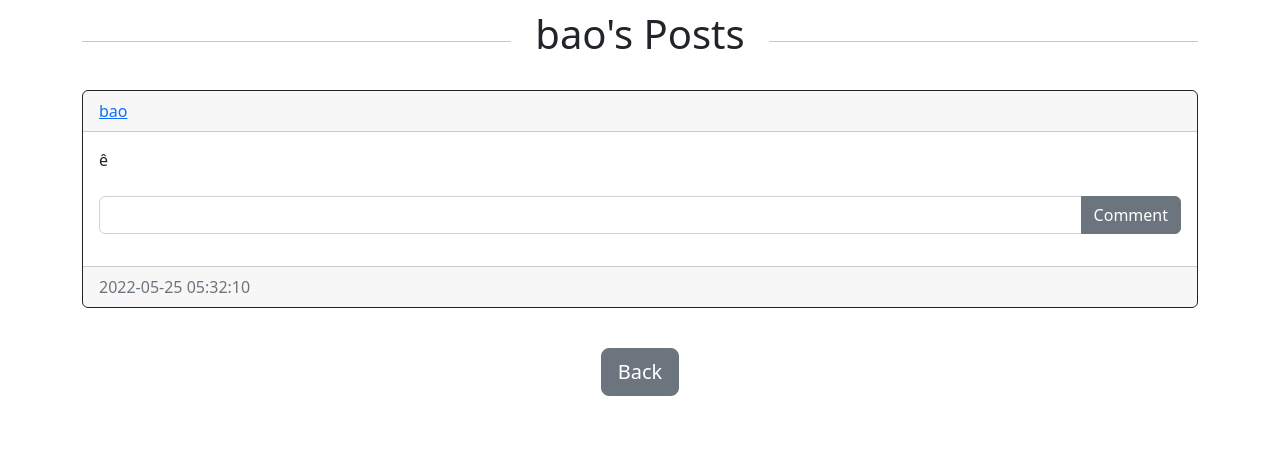
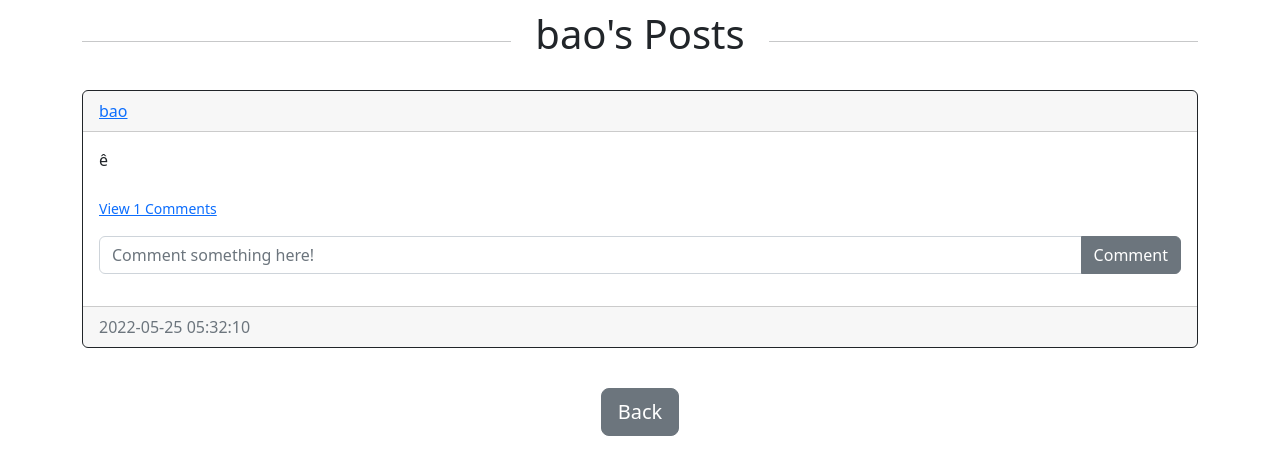
Before and after one commit to BaoNguyen25/Blog-app, a Flask app: a page that uses website/templates/posts_div.html in a window 1280 px wide. Shown: the part 56-531 px from the top of the page. Run offline with Flask 2, Linux system fonts and the light colour scheme; a user stored in the database is signed in; data comes from the database, SQL or seed files in the repository; both versions use the stored data as it was after the commit.

Commit message:
implement display and detele comments features

```diff
--- a/website/__init__.py
+++ b/website/__init__.py
@@ -18,7 +18,7 @@ def create_app():
     app.register_blueprint(views, url_prefix="/")
     app.register_blueprint(auth, url_prefix="/")
 
-    from .models import User, Post
+    from .models import User, Post, Comment
     create_database(app)
 
     login_manager = LoginManager()
--- a/website/templates/posts_div.html
+++ b/website/templates/posts_div.html
@@ -21,8 +21,41 @@
             <div class="card-body">
                 <div class="card-text">{{post.text}}</div>
                 </br>
+                <div class="collapse" id="comments-{{post.id}}">
+                    <div class="card">
+                        <div class="card-body" id="comments-expanded-{{post.id}}">
+                            {% for comment in post.comments %}
+                                <div class="d-flex justify-content-between align-items-center">
+                                    <div>
+                                        <a href="/posts/{{comment.user.username}}">{{comment.user.username}}</a>: {{comment.text}}
+                                    </div>
+                                    <div>
+                                        <small class="text-muted">{{comment.date_created}}</small>
+                                        {% if user.id == comment.author or user.id == post.author %}
+                                        <div class="btn-group">
+                                            <button type="button" class="btn btn-sm btn-secondary dropdown-toggle" data-bs-toggle="dropdown"></button>
+                                            <ul class="dropdown-menu dropdown-menu-lg-end">
+                                            <li><a class="dropdown-item" href="/delete-comment/{{comment.id}}">Delete</a></li>
+                                            </ul>
+                                        </div>
+                                        {% endif %}
+                                    </div>
+                                </div>
+                            {% endfor %}
+                        </div>
+                    </div>
+                </div>
+                <p class="card-text">
+                    {% if post.comments|length > 0 %}
+                        <a data-bs-toggle="collapse" href="#comments-{{post.id}}" role="button">
+                            <small>View {{post.comments|length}} Comments</small>
+                        </a>
+                    {% else %}
+                        <small class="text-muted">No Comments</small>
+                    {% endif %}
+                </p>
                 <form action="/create-comment/{{post.id}}" class="input-group mb-3" method="POST">
-                    <input type="text" name="text" id="text" class="form-control">
+                    <input type="text" name="text" id="text" class="form-control" placeholder="Comment something here!">
                     <button class="btn btn-secondary" type="submit">Comment</button>
                 </form>
             </div>
--- a/website/views.py
+++ b/website/views.py
@@ -75,3 +75,19 @@ def create_comment(post_id):
             flash('Comment created.', category='success')
 
     return redirect(url_for('views.home'))
+
+@views.route("delete-comment/<comment_id>")
+@login_required
+def delete_comment(comment_id):
+    cmt = Comment.query.filter_by(id=comment_id).first()
+
+    if not cmt:
+        flash('Comment does not exists!', category='error')
+    elif current_user.id != cmt.author and current_user.id != cmt.post.author:
+        flash('You do not permission to delete this comment!', category='error')
+    else:
+        db.session.delete(cmt)
+        db.session.commit()
+        flash('Comment deleted.', category='success')
+
+    return redirect(url_for('views.home'))
```
Also changed, not shown: website/auth.py (line endings or trailing spaces), website/database.db, website/templates/posts.html (line endings or trailing spaces).
